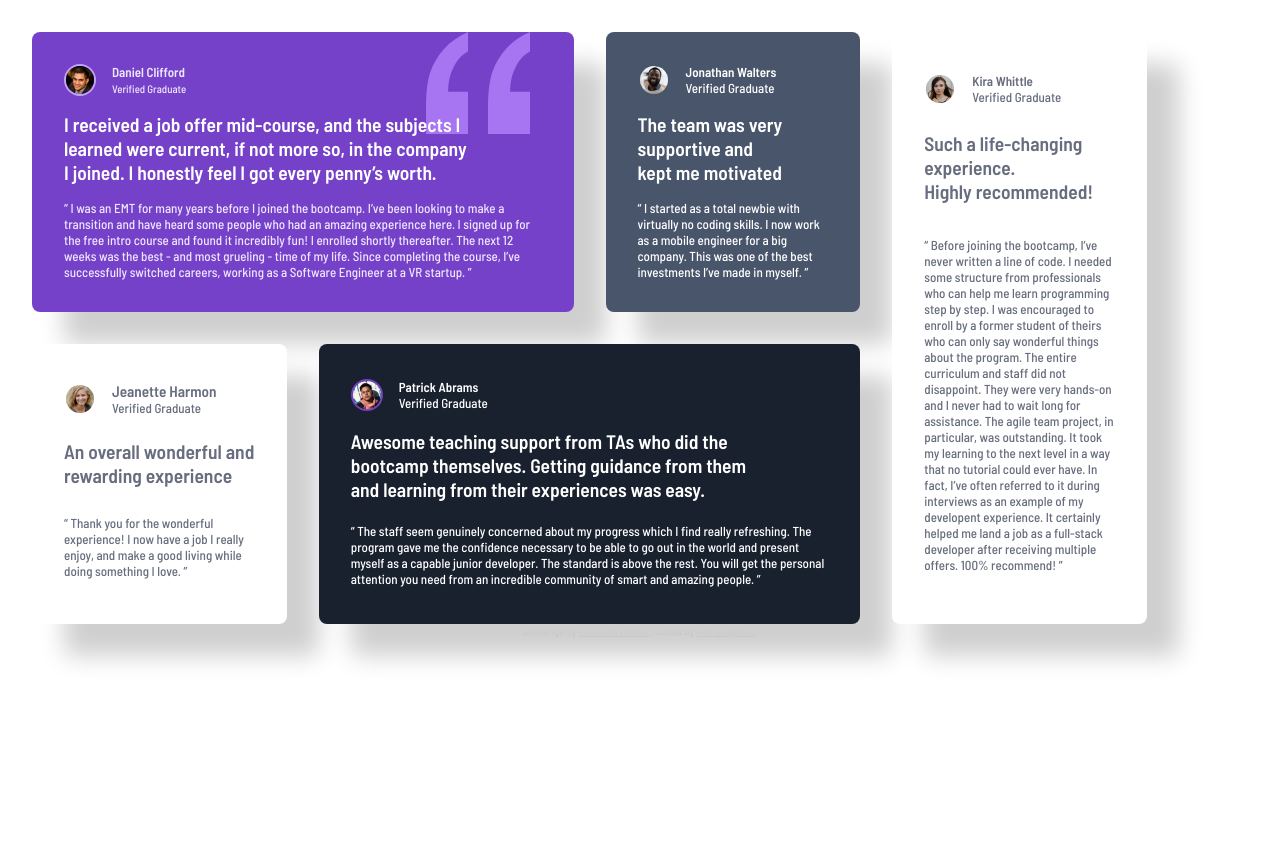
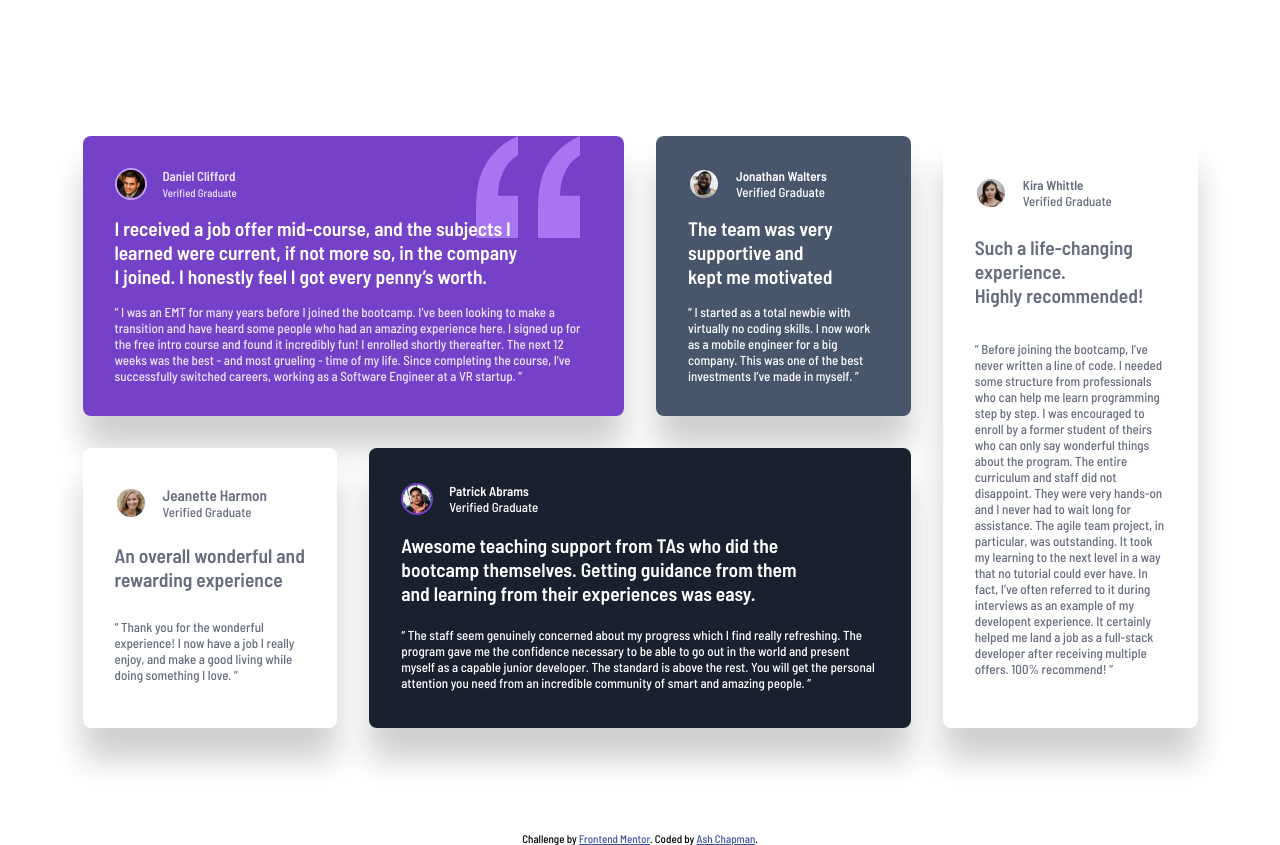
Before and after one commit to BoundoTheWitch/testimonials-grid-section, a plain HTML site: page index.html in a window 1280 px wide. Before the commit the page ends 800 px from the top, so only its background shows below. Drawn offline with Linux system fonts and the light colour scheme.

Commit message:
Small changes

```diff
--- a/style.css
+++ b/style.css
@@ -68,6 +68,11 @@ h1, h2, h3, h4, h5, h6 {
 
 /* Reset end */
 
+html,
+body {
+  height: 100dvh;
+}
+
 body {
   font-family: var(--fnt-primary);
   font-size: var(--fnt-size);
@@ -76,12 +81,18 @@ body {
   margin: 2rem;
 }
 
+main {
+  display: grid;
+  place-items: center;
+  height: 100%;
+}
 
 .cards {
   --padding: 2rem;
   --gap: 2rem;
   --shadow-x: 1rem;
   --shadow-y: 5rem;
+
   display: grid;
   gap: var(--gap);
 
@@ -90,8 +101,7 @@ body {
     gap: 1rem;
     padding: var(--padding);
     border-radius: 0.5rem;
-    /* filter: drop-shadow(1rem 2rem 0.813rem var(--grey-100)); */
-    box-shadow: var(--shadow-x) var(--shadow-y) 1.5rem var(--grey-200);
+    box-shadow: var(--shadow-x) var(--shadow-y) 2rem var(--grey-200);
     z-index: 1;
     background-color: white; /* Default color */
   }
@@ -135,8 +145,8 @@ body {
     .profile-picture { border-color: white; }
   }
 
-  @media (min-width: 376px) {
-    --shadow-x: 2rem;
+  @media (min-width: 799px) {
+    --shadow-x: 0rem;
     --shadow-y: 2rem;
     grid-template-columns: 1fr 1fr 1fr 1fr;
     grid-template-rows: 1fr 1fr;
```
Also changed, not shown: index.html (+1 -1 lines).
